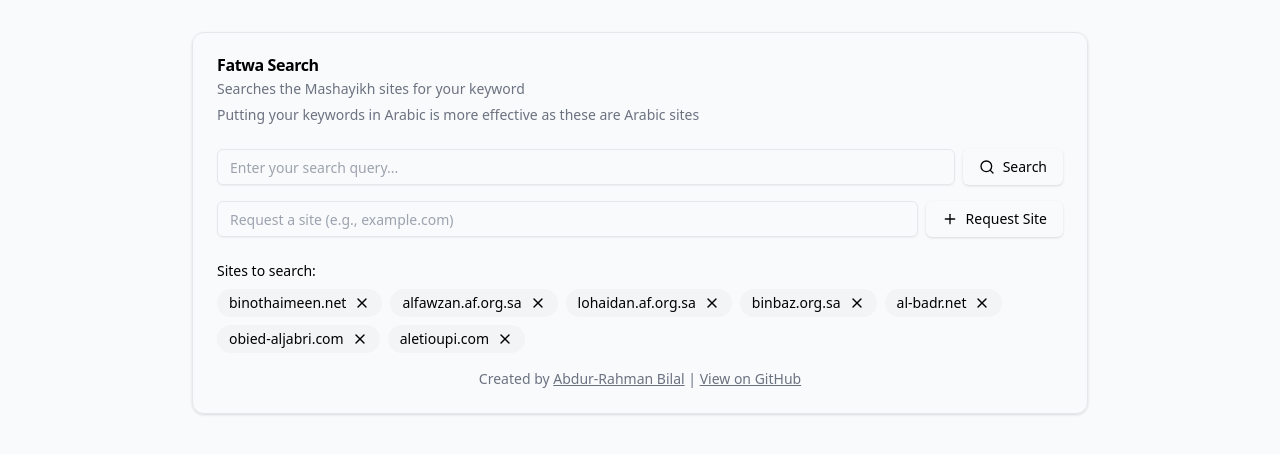
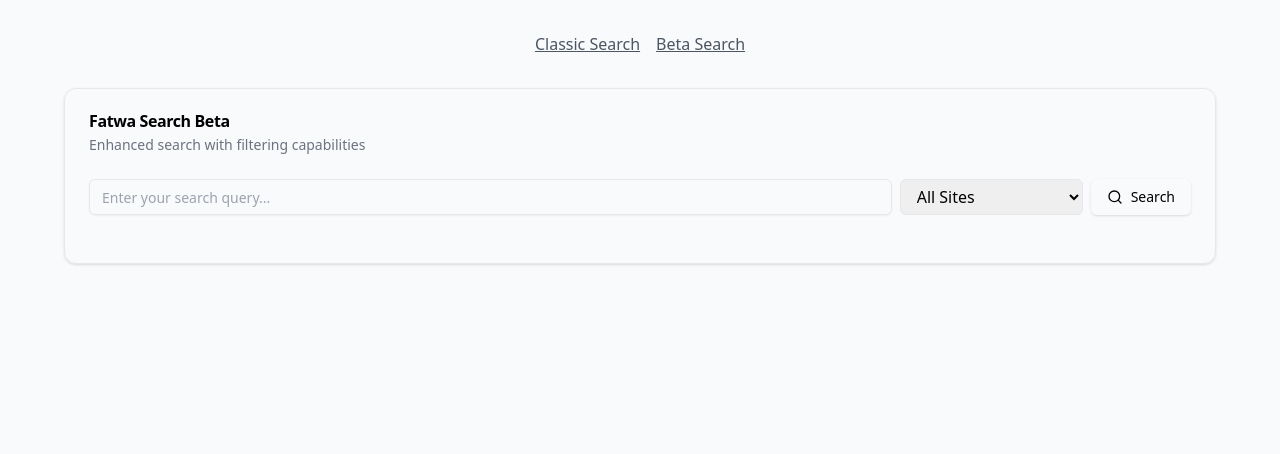
Before and after one commit to aramb-dev/fatwa-search, a React (Create React App) app: page /beta in a window 1280 px wide. Shown: the top 454 px of the page. Built offline with nearby package versions, Linux system fonts and the light colour scheme.

Commit message:
Beta is out!

```diff
--- a/package.json
+++ b/package.json
@@ -11,6 +11,7 @@
     "lucide-react": "^0.263.1",
     "react": "^18.2.0",
     "react-dom": "^18.2.0",
+    "react-router-dom": "^7.1.3",
     "react-scripts": "5.0.1",
     "tailwind-merge": "^2.2.0",
     "tailwindcss-animate": "^1.0.7",
--- a/src/App.js
+++ b/src/App.js
@@ -1,11 +1,35 @@
 import React from "react";
+import { BrowserRouter, Routes, Route, Link } from "react-router-dom";
 import CustomSearch from "./components/CustomSearch";
+import BetaSearch from "./components/BetaSearch";
 
 function App() {
   return (
-    <div className="min-h-screen bg-gray-50 py-8 px-4">
-      <CustomSearch />
-    </div>
+    <BrowserRouter>
+      <div className="min-h-screen bg-gray-50 py-8 px-4">
+        <nav className="max-w-4xl mx-auto mb-8">
+          <div className="flex gap-4 justify-center">
+            <Link
+              to="/"
+              className="text-gray-600 hover:text-gray-900 underline"
+            >
+              Classic Search
+            </Link>
+            <Link
+              to="/beta"
+              className="text-gray-600 hover:text-gray-900 underline"
+            >
+              Beta Search
+            </Link>
+          </div>
+        </nav>
+
+        <Routes>
+          <Route path="/" element={<CustomSearch />} />
+          <Route path="/beta" element={<BetaSearch />} />
+        </Routes>
+      </div>
+    </BrowserRouter>
   );
 }
 
--- /dev/null
+++ b/src/components/BetaSearch.js
@@ -0,0 +1,105 @@
+import React, { useState } from "react";
+import { cn } from "../lib/utils";
+import { Search, Plus, X, RotateCcw } from "lucide-react";
+import { DEFAULT_SITES } from "./CustomSearch";
+import {
+  Card,
+  CardContent,
+  CardHeader,
+  CardTitle,
+} from "../components/ui/card";
+import { Input } from "../components/ui/input";
+import { Button } from "../components/ui/button";
+
+const BetaSearch = () => {
+  const [searchQuery, setSearchQuery] = useState("");
+  const [sites, setSites] = useState(DEFAULT_SITES);
+  const [selectedSite, setSelectedSite] = useState("all");
+  const [searchResults, setSearchResults] = useState([]);
+  const [loading, setLoading] = useState(false);
+
+  const handleSearch = async (e) => {
+    e.preventDefault();
+    setLoading(true);
+
+    try {
+      const siteQuery =
+        selectedSite === "all"
+          ? sites.map((site) => `site:${site}`).join(" OR ")
+          : `site:${selectedSite}`;
+
+      const searchUrl = `https://www.googleapis.com/customsearch/v1?key=${
+        process.env.REACT_APP_GOOGLE_API_KEY
+      }&cx=${process.env.REACT_APP_SEARCH_ENGINE_ID}&q=${encodeURIComponent(
+        `(${siteQuery}) ${searchQuery}`
+      )}`;
+
+      const response = await fetch(searchUrl);
+      const data = await response.json();
+      setSearchResults(data.items || []);
+    } catch (error) {
+      console.error("Search failed:", error);
+    } finally {
+      setLoading(false);
+    }
+  };
+
+  return (
+    <Card className="w-full max-w-6xl mx-auto">
+      <CardHeader>
+        <CardTitle>Fatwa Search Beta</CardTitle>
+        <p className="text-sm text-gray-500">
+          Enhanced search with filtering capabilities
+        </p>
+      </CardHeader>
+      <CardContent>
+        <form onSubmit={handleSearch} className="space-y-4">
+          <div className="flex gap-2">
+            <Input
+              value={searchQuery}
+              onChange={(e) => setSearchQuery(e.target.value)}
+              placeholder="Enter your search query..."
+              className="flex-grow"
+            />
+            <select
+              value={selectedSite}
+              onChange={(e) => setSelectedSite(e.target.value)}
+              className="rounded-md border px-3"
+            >
+              <option value="all">All Sites</option>
+              {sites.map((site) => (
+                <option key={site} value={site}>
+                  {site}
+                </option>
+              ))}
+            </select>
+            <Button type="submit" disabled={loading}>
+              <Search className="h-4 w-4 mr-2" />
+              {loading ? "Searching..." : "Search"}
+            </Button>
+          </div>
+        </form>
+
+        {/* Search Results */}
+        <div className="mt-6">
+          {searchResults.map((result, index) => (
+            <div key={index} className="mb-4 p-4 border rounded-lg">
+              <a
+                href={result.link}
+                className="text-blue-600 hover:underline font-medium"
+                target="_blank"
+                rel="noreferrer"
+              >
+                {result.title}
+              </a>
+              <p className="text-sm text-gray-600 mt-1">{result.snippet}</p>
+              <p className="text-xs text-gray-400 mt-1">{result.displayLink}</p>
+            </div>
+          ))}
+        </div>
+      </CardContent>
+    </Card>
+  );
+};
+
+export default BetaSearch;
--- a/src/components/CustomSearch.js
+++ b/src/components/CustomSearch.js
@@ -10,7 +10,7 @@ import {
 import { Input } from "../components/ui/input";
 import { Button } from "../components/ui/button";
 
-const DEFAULT_SITES = [
+export const DEFAULT_SITES = [
   "binothaimeen.net",
   "alfawzan.af.org.sa",
   "lohaidan.af.org.sa",
```
Also changed, not shown: 2 other files (tests, documents, lock files or other folders).
